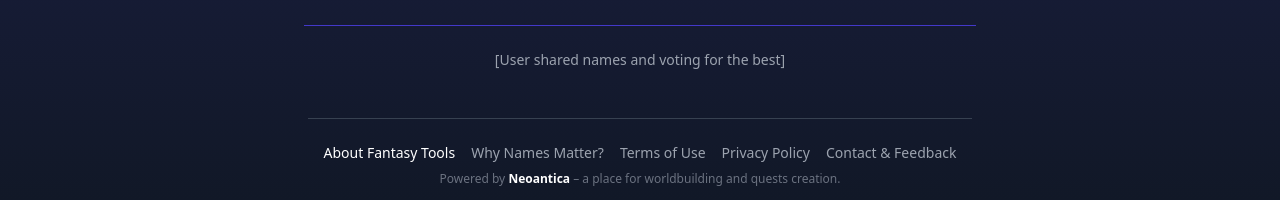
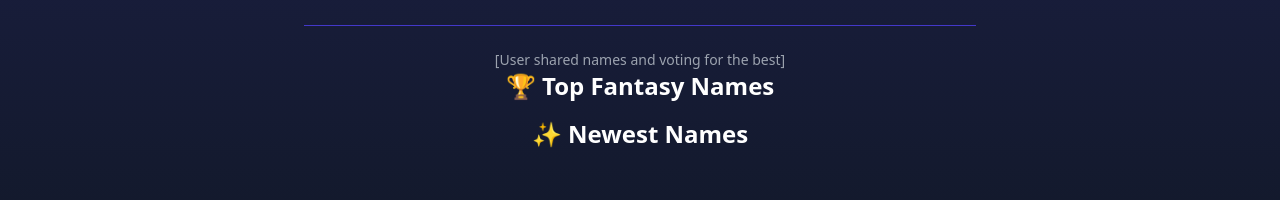
Before and after one commit to JiriTill/fantasytools, a React (Vite) app in the folder client/: page / in a window 1280 px wide. Shown: the part 1173-1373 px from the top of the page. Built offline with nearby package versions, Linux system fonts and the light colour scheme.

Commit message:
Update Home.jsx

```diff
--- a/client/src/pages/Home.jsx
+++ b/client/src/pages/Home.jsx
@@ -74,6 +74,10 @@ export default function Home() {
 
       <div className="mt-12 w-full max-w-2xl mx-auto text-center border-t border-indigo-700 pt-6">
         <p className="text-sm text-gray-400">[User shared names and voting for the best]</p>
+        <h2 className="text-2xl font-bold mb-4">🏆 Top Fantasy Names</h2>
+                {/* Loop through top-rated names */}
+        <h2 className="text-2xl font-bold mb-4">✨ Newest Names</h2>
+                {/* Loop through recent submissions */}
       </div>
 
       <footer className="text-center text-sm text-gray-400 mt-12 border-t border-gray-700 pt-6 px-4 space-y-2">
```
